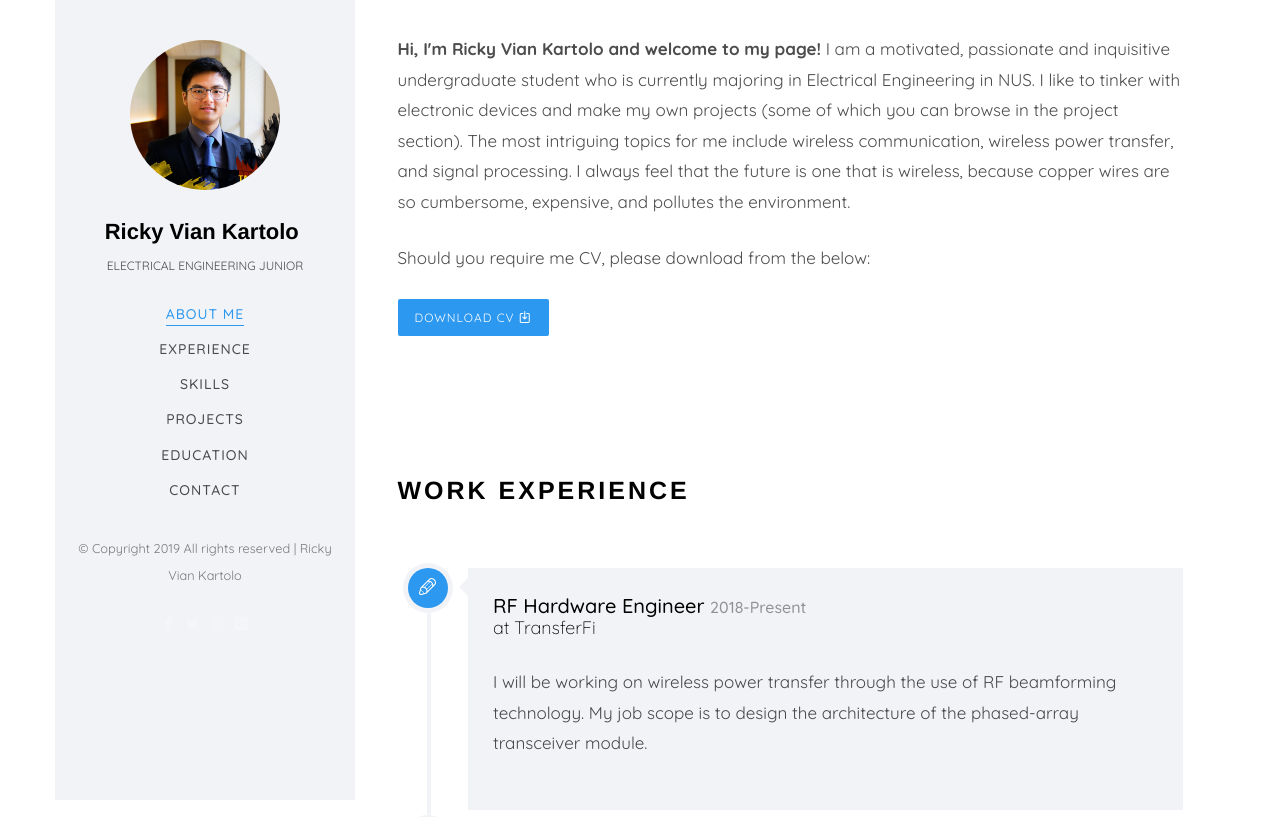
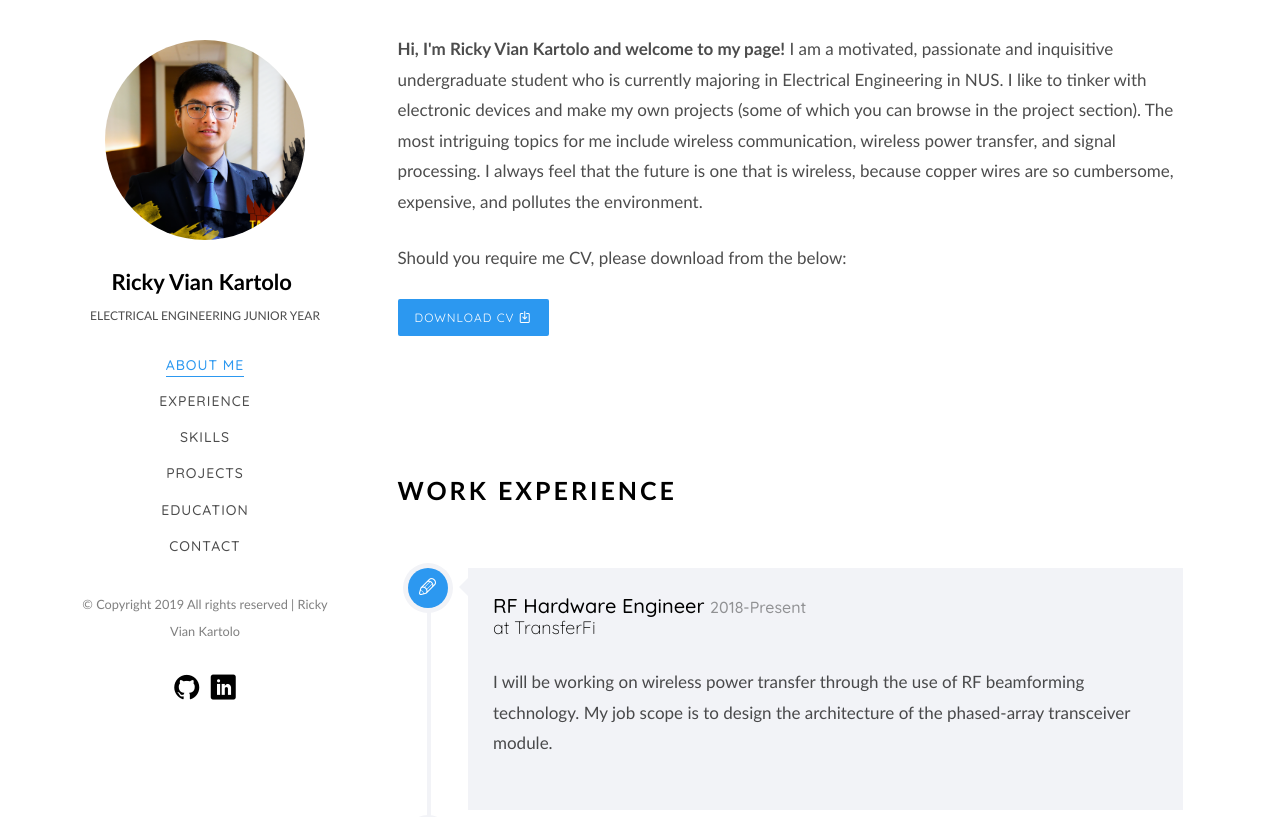
Before and after one commit to rickyviank/rickyviank.github.io, a plain HTML site: page index.html in a window 1280 px wide. Shown: the top 817 px of the page. Drawn offline with Linux system fonts and the light colour scheme; files whose address does not match are found by name; a web font is replaced by a local one.

Commit message:
style change v1

```diff
--- a/css/style.css
+++ b/css/style.css
@@ -12,7 +12,7 @@
 *
 * ======================================================= */
 body {
-  font-family: "Quicksand", Helvetica, sans-serif;
+  font-family: "Trebuchet MS", Helvetica, sans-serif;
   font-weight: 400;
   font-size: 20px;
   line-height: 1.8;
@@ -36,7 +36,7 @@ p {
 
 h1, h2, h3, h4, h5, h6 {
   color: #000;
-  font-family: "PT Serif", Helvetica, sans-serif;
+  font-family: "Trebuchet MS", Helvetica, serif;
   font-weight: 300;
   margin: 0 0 30px 0; }
 
@@ -68,6 +68,7 @@ figure {
   background: #2c98f0; }
 
 #colorlib-page {
+  color: ffff;
   width: 100%;
   overflow: hidden;
   position: relative; }
@@ -80,7 +81,8 @@ figure {
   position: fixed;
   overflow-y: scroll;
   z-index: 1001;
-  background: #f2f3f7;
+  /*background: #f2f3f7;*/
+  background: #fff;
   -webkit-transition: 0.25s;
   -o-transition: 0.25s;
   transition: 0.25s; }
@@ -94,13 +96,13 @@ figure {
       transform: translateX(-300px);
       padding-top: 4em; } }
   #colorlib-aside .author-img {
-    width: 150px;
-    height: 150px;
+    width: 200px;
+    height: 200px;
     margin: 0 auto;
     margin-bottom: 30px;
-    -webkit-border-radius: 50%;
-    -moz-border-radius: 50%;
-    -ms-border-radius: 50%;
+    -webkit-border-radius: 20%;
+    -moz-border-radius: 20%;
+    -ms-border-radius: 20%;
     border-radius: 50%; }
   #colorlib-aside .position {
     display: block;
@@ -208,8 +210,10 @@ figure {
         display: inline;
         list-style: none; }
         #colorlib-aside .colorlib-footer ul li a {
-          color: rgba(255, 255, 255, 0.3);
-          padding: 4px; }
+          /*color: rgba(255, 255, 255, 0.3);*/
+          color: #000;
+          padding: 4px;
+          font-size: 25px; }
           #colorlib-aside .colorlib-footer ul li a:hover, #colorlib-aside .colorlib-footer ul li a:active, #colorlib-aside .colorlib-footer ul li a:focus {
             text-decoration: none;
             outline: none;
--- a/index.html
+++ b/index.html
@@ -58,7 +58,8 @@
 			<div class="text-center">
 				<div class="author-img" style="background-image: url(images/about.jpg);"></div>
 				<h1 id="colorlib-logo"><a href="index.html">Ricky Vian Kartolo</a></h1>
-				<span class="position"> Electrical Engineering Junior</span>
+				<span class="position"> Electrical Engineering Junior Year</span>
+				<!-- <h5> Electrical Engineering Junior Year</h3> -->
 			</div>
 			<nav id="colorlib-main-menu" role="navigation" class="navbar">
 				<div id="navbar" class="collapse">
@@ -80,10 +81,8 @@
 				<p><small>&copy; <!-- Link back to Colorlib can't be removed. Template is licensed under CC BY 3.0. -->
 Copyright <script>document.write(new Date().getFullYear());</script> All rights reserved | Ricky Vian Kartolo
 				<ul>
-					<li><a href="#"><i class="icon-facebook2"></i></a></li>
-					<li><a href="#"><i class="icon-twitter2"></i></a></li>
-					<li><a href="#"><i class="icon-instagram"></i></a></li>
-					<li><a href="#"><i class="icon-linkedin2"></i></a></li>
+					<li><a href="https://github.com/rickyviank"><i class="icon-github"></i></a></li>
+					<li><a href="https://www.linkedin.com/in/ricky-vian-kartolo-6379aa112/"><i class="icon-linkedin2"></i></a></li>
 				</ul>
 			</div>
 
```
Also changed, not shown: 2 other files.
